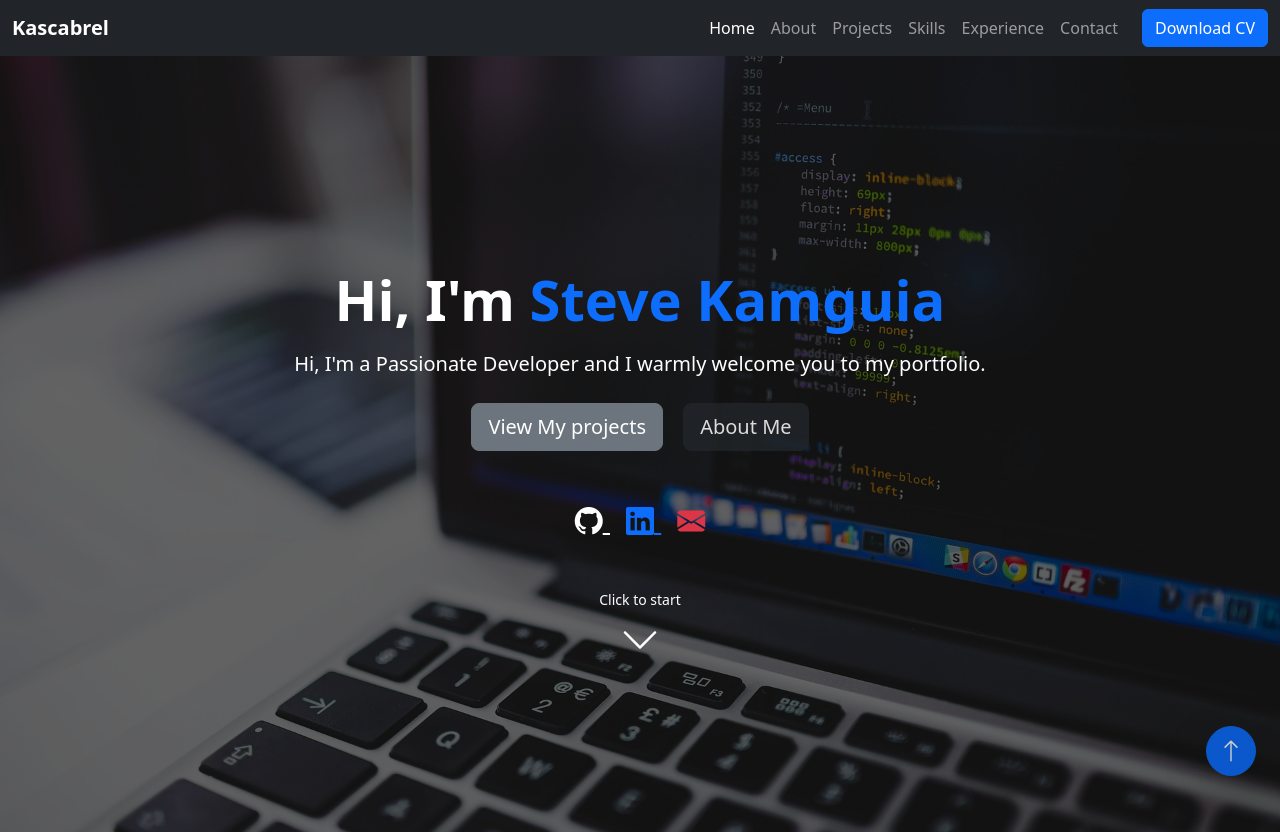
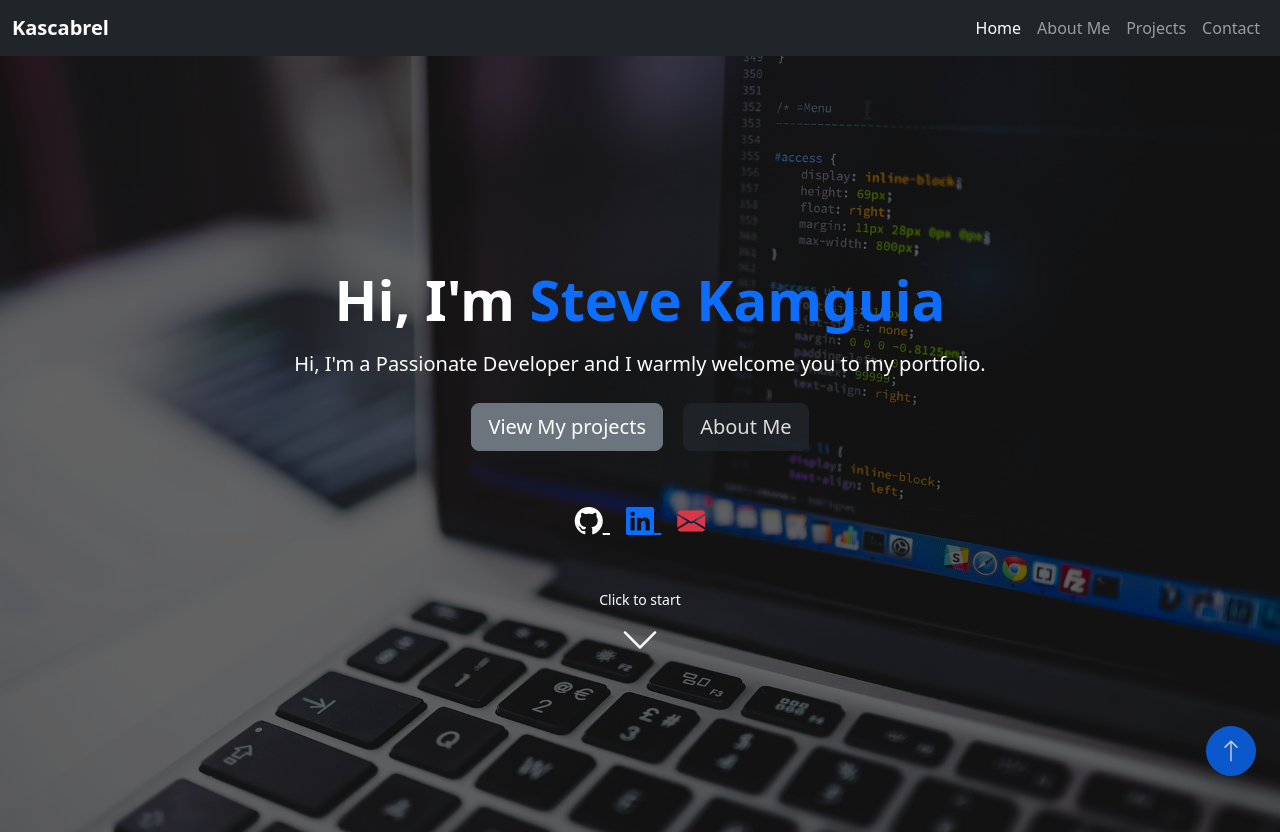
Before and after one commit to Kascabrel/portfolio, a Flask app: page /home in a window 1280 px wide. Shown: the top 832 px of the page. Run offline with Flask 3, Linux system fonts and the light colour scheme; some libraries are stand-ins or nearby versions.

Commit message:
deleted unused endpoint and navbar items

```diff
--- a/src/app/routes/roures.py
+++ b/src/app/routes/roures.py
@@ -24,7 +24,7 @@ def projects():
     return render_template("project.html", current_page='projects')
 
 
-@portfolio.route('/skills')
+"""@portfolio.route('/skills')
 def skills():
     return render_template("skills.html", current_page='skills')
 
@@ -32,6 +32,8 @@ def skills():
 @portfolio.route('/experience')
 def experience():
     return render_template("experience.html", current_page='experience')
+
+"""
 
 
 @portfolio.route("/contact", methods=["GET", "POST"])
--- a/src/app/templates/base.html
+++ b/src/app/templates/base.html
@@ -35,27 +35,25 @@
             <div class="collapse navbar-collapse" id="navbarNav">
                 <ul class="navbar-nav ms-auto">
                     <li class="nav-item">
-                        <a class="nav-link {{ 'active' if current_page == 'home' else '' }}" aria-current="page" href="{{url_for('portfolio.home')}}">Home</a>
+                        <a class="nav-link {{ 'active' if current_page == 'home' else '' }}" aria-current="page"
+                           href="{{url_for('portfolio.home')}}">Home</a>
                     </li>
                     <li class="nav-item">
-                        <a class="nav-link {{ 'active' if current_page == 'about' else '' }}" href="{{url_for('portfolio.about')}}">About</a>
+                        <a class="nav-link {{ 'active' if current_page == 'about' else '' }}"
+                           href="{{url_for('portfolio.about')}}">About Me</a>
                     </li>
                     <li class="nav-item">
-                        <a class="nav-link {{ 'active' if current_page == 'projects' else '' }}" href="{{url_for('portfolio.projects')}}">Projects</a>
+                        <a class="nav-link {{ 'active' if current_page == 'projects' else '' }}"
+                           href="{{url_for('portfolio.projects')}}">Projects</a>
                     </li>
                     <li class="nav-item">
-                        <a class="nav-link {{ 'active' if current_page == 'skills' else '' }}" href="{{url_for('portfolio.skills')}}">Skills</a>
-                    </li>
-                    <li class="nav-item">
-                        <a class="nav-link {{ 'active' if current_page == 'experience' else '' }}" href="{{url_for('portfolio.experience')}}">Experience</a>
-                    </li>
-                    <li class="nav-item">
-                        <a class="nav-link {{ 'active' if current_page == 'contact' else '' }}" href="{{ url_for('portfolio.contact') }}">Contact</a>
+                        <a class="nav-link {{ 'active' if current_page == 'contact' else '' }}"
+                           href="{{ url_for('portfolio.contact') }}">Contact</a>
                     </li>
                 </ul>
 
                 <!-- CV Button -->
-                <a href="cv.pdf" class="btn btn-primary ms-lg-3" target="_blank">Download CV</a>
+                <!-- <a href="cv.pdf" class="btn btn-primary ms-lg-3" target="_blank">Download CV</a> -->
             </div>
         </div>
     </nav>
@@ -74,7 +72,7 @@
    id="backToTop"
    class="btn btn-primary rounded-circle shadow-lg position-fixed bottom-0 end-0 m-3 m-md-4 d-flex align-items-center justify-content-center"
    aria-label="Back to top" title="Back to top">
-  <i class="bi bi-arrow-up fs-4"></i>
+    <i class="bi bi-arrow-up fs-4"></i>
 </a>
 
 
```
